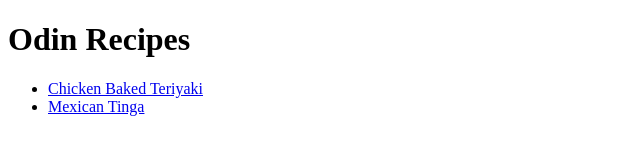
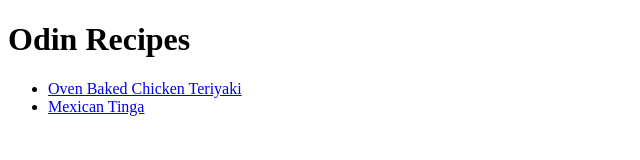
Before and after one commit to Turjo31/odin-recipes, a plain HTML site: page index.html in a window 1280 px wide. Shown: the full height of the page, 0-640 px from the left. Drawn offline with Linux system fonts and the light colour scheme.

Commit message:
Fix some typos
The title of the main index was wrong and some minor changes.

```diff
--- a/index.html
+++ b/index.html
@@ -2,13 +2,13 @@
 <html lang="en">
 <head>
     <meta charset="UTF-8">
-    <meta name="viewport" content="width=<device-width>, initial-scale=1.0">
-    <title>Document</title>
+    <meta name="viewport" content="width=device-width, initial-scale=1.0">
+    <title>Turjo31's Recipes</title>
 </head>
 <body>
     <h1>Odin Recipes</h1>
     <ul>
-        <li><a href="recipes/teriyaki.html">Chicken Baked Teriyaki</a></li>
+        <li><a href="recipes/teriyaki.html">Oven Baked Chicken Teriyaki</a></li>
         <li><a href="recipes/tinga.html">Mexican Tinga</a></li>
       </ul>
 
```
